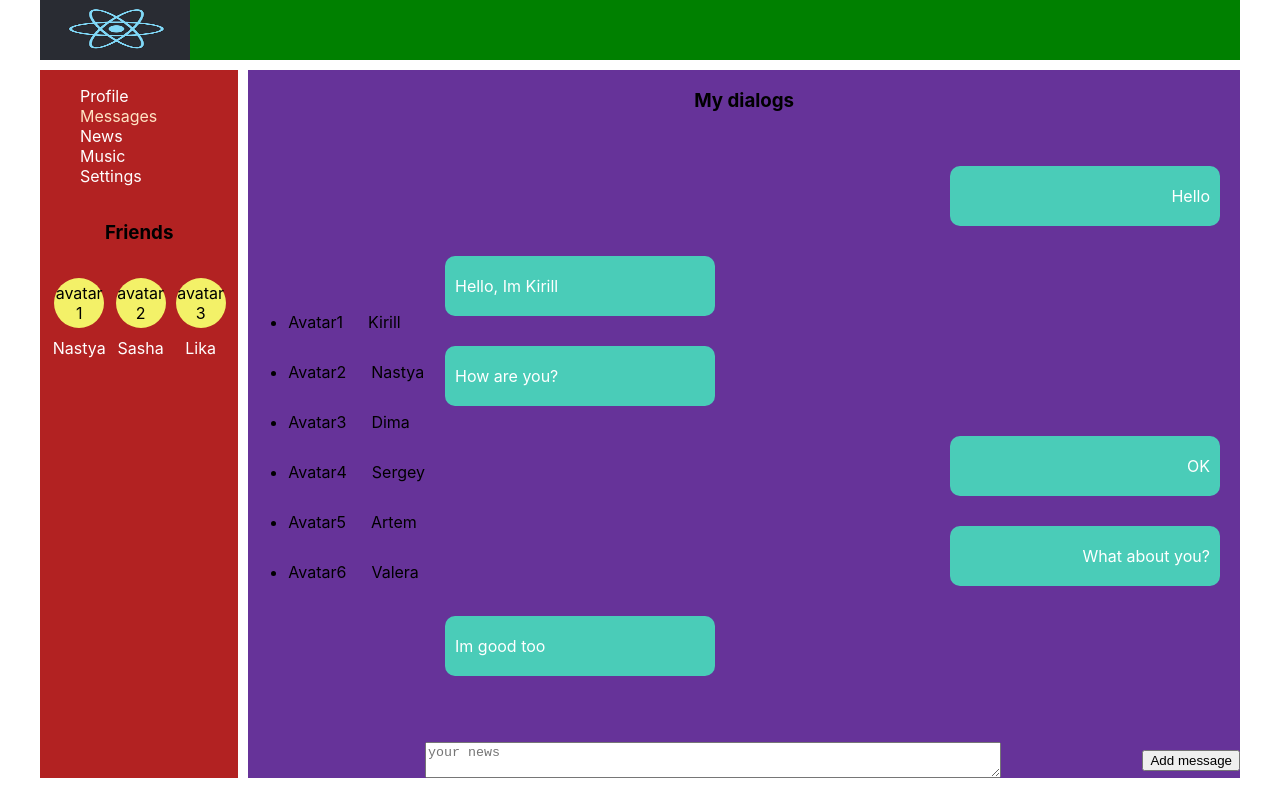
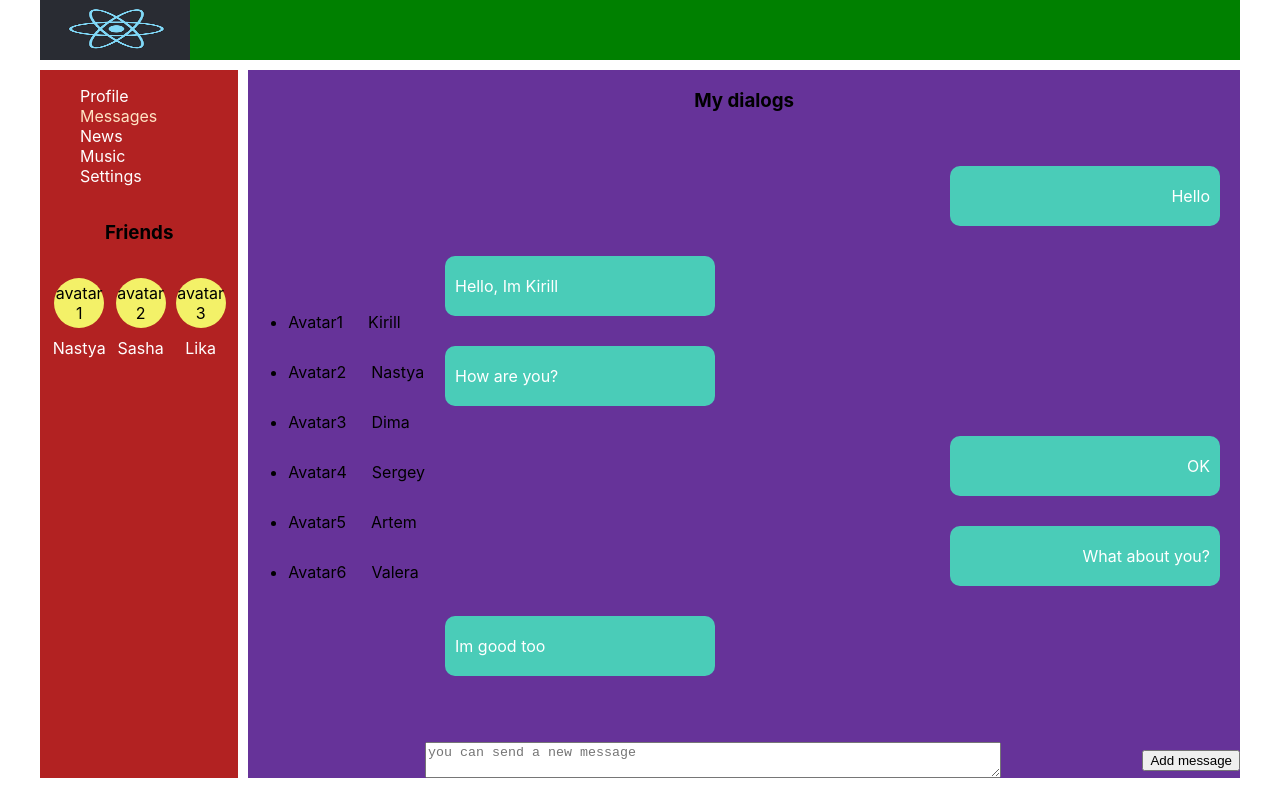
Before and after one commit to Kirill190611/samurai-way-main, a React (Create React App) app: page /dialogs in a window 1280 px wide. Built offline with nearby package versions, Linux system fonts and the light colour scheme.

Commit message:
Code refactoring

```diff
--- a/src/components/dialogs/message/MessagesList.tsx
+++ b/src/components/dialogs/message/MessagesList.tsx
@@ -39,7 +39,7 @@ export const MessagesList = ({
             </ul>
             <div className={classes.dialogs_addMessage}>
                 <textarea ref={newMessageElement} value={newMessageText}
-                          placeholder="your news"
+                          placeholder="you can send a new message"
                           onChange={onMessageChange}/>
                 <button onClick={AddMessage}>Add message</button>
             </div>
--- a/src/components/profile/myPosts/post/PostList.tsx
+++ b/src/components/profile/myPosts/post/PostList.tsx
@@ -11,7 +11,8 @@ export const PostList = ({
     return (
         <ul>
 
-            {postsData.map(post => <PostItem id={post.id}
+            {postsData.map(post => <PostItem key={post.id}
+                                             id={post.id}
                                              post={post.post}
                                              likesCount={post.likesCount}
                                              src={post.src}/>
--- a/src/components/profile/myProfile/ProfileInfo.tsx
+++ b/src/components/profile/myProfile/ProfileInfo.tsx
@@ -12,7 +12,7 @@ export const ProfileInfo = ({profileData}: ProfileInfoProps) => {
 
             {profileData.map(p => {
                 return (
-                    <>
+                    <div key={p.id}>
                         <img className={classes.profile__image}
                              src={`${p.profileImage}`}
                              alt={`Profile photo of ${p.name} user`}/>
@@ -32,7 +32,7 @@ export const ProfileInfo = ({profileData}: ProfileInfoProps) => {
                                 </ul>
                             </div>
                         </div>
-                    </>
+                    </div>
                 )
             })}
 
--- a/src/redux/profile-reducer.tsx
+++ b/src/redux/profile-reducer.tsx
@@ -33,6 +33,7 @@ let initProfileState: ProfileStateProps = {
             avatarImage: "https://i1.sndcdn.com/avatars-000179405104-pcjko5-t240x240.jpg",
             city: "Obninsk",
             education: "Bauman Moscow State Technical University`16",
+            id: v1()
         },
     ],
     newPostText: "",
```
